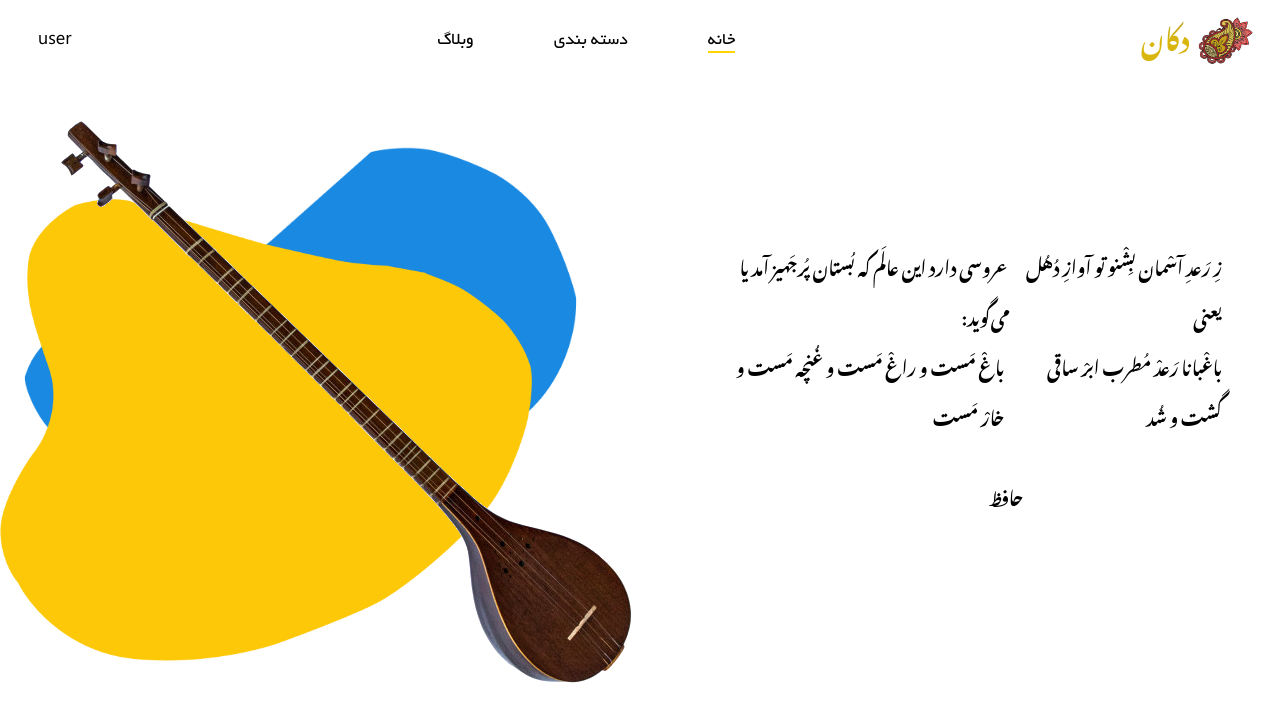
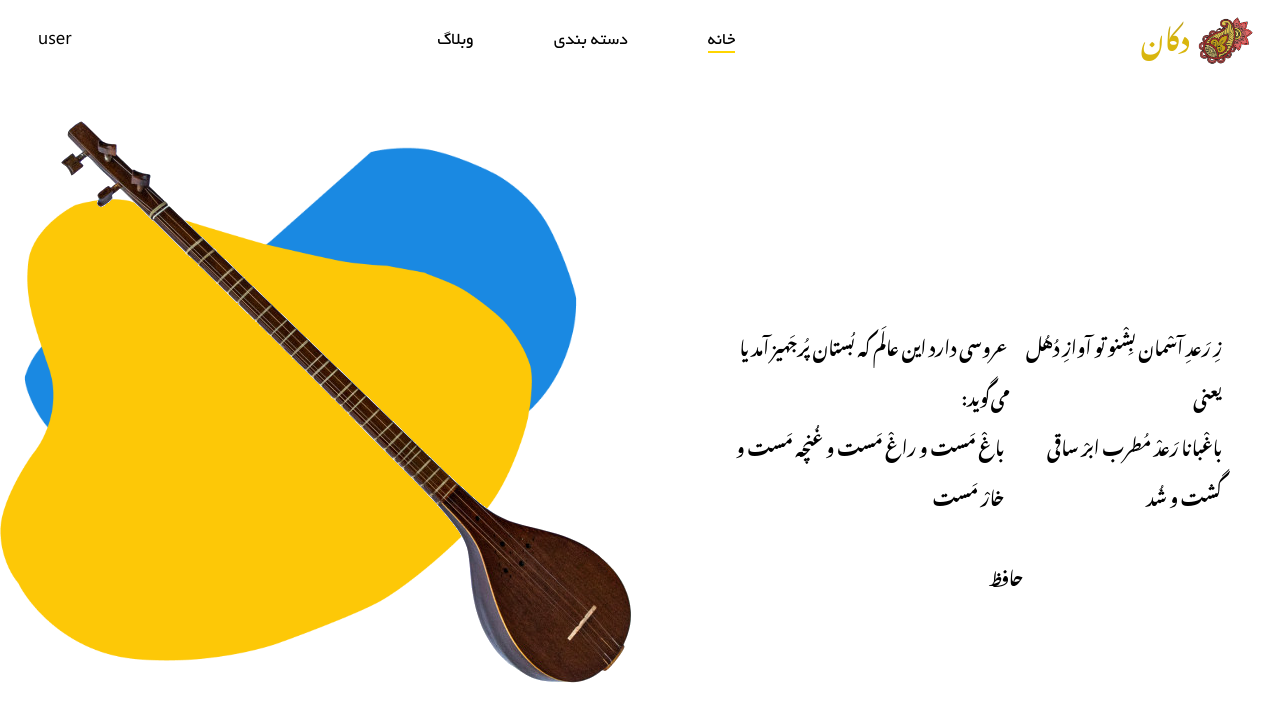
Before and after one commit to sepehrzmn/dokan-shopping-web, a React (Create React App) app: page / in a window 1280 px wide. Shown: the top 722 px of the page. Built offline with nearby package versions, Linux system fonts and the light colour scheme; a web font is replaced by a local one.

Commit message:
added Invitation

```diff
--- a/src/Components/Home/Home.jsx
+++ b/src/Components/Home/Home.jsx
@@ -1,5 +1,6 @@
 import React from "react";
 import Introduction from "../Introduction/Introduction";
+import Invitation from "../Invitation/Invitation";
 import "./Home.css";
 
 function Home() {
@@ -7,6 +8,7 @@ function Home() {
 		<>
 			<div className="toolbar" />
 			<Introduction />
+			<Invitation />
 		</>
 	);
 }
--- a/src/Components/Introduction/Introduction.css
+++ b/src/Components/Introduction/Introduction.css
@@ -1,7 +1,7 @@
 .introduction {
 	display: flex;
 	align-items: center;
-	height: 70vh;
+	height: 90vh;
 }
 .introduction > div {
 	flex: 1;
--- a/src/Components/Introduction/Introduction.jsx
+++ b/src/Components/Introduction/Introduction.jsx
@@ -3,7 +3,6 @@ import "./Introduction.css";
 import setar from "../../assets/image/setar.png";
 import vector1 from "../../assets/image/Vector1.png";
 import vector2 from "../../assets/image/Vector2.png";
-import logoActive from "../../assets/image/logoActive.png";
 
 function Introduction() {
 	return (
--- /dev/null
+++ b/src/Components/Invitation/Invitation.jsx
@@ -0,0 +1,7 @@
+import React from "react";
+
+function Invitation() {
+	return <div></div>;
+}
+
+export default Invitation;
```
Also changed, not shown: src/Components/Invitation/Invitation.css (added).
